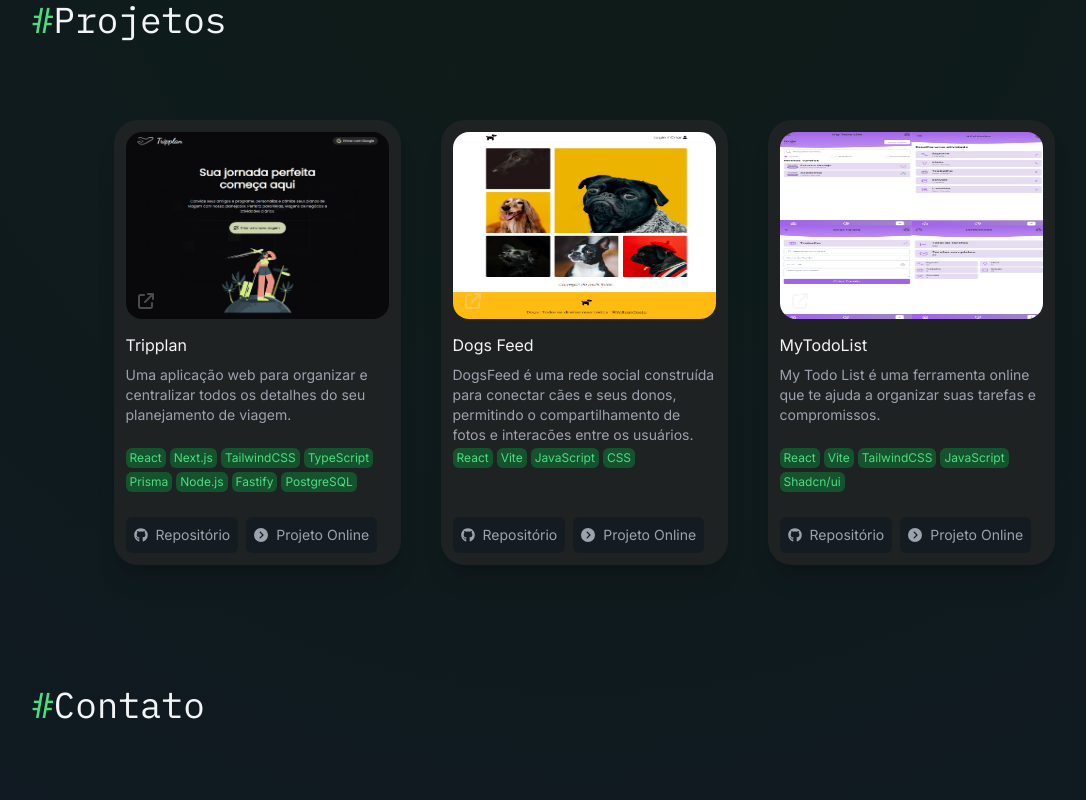
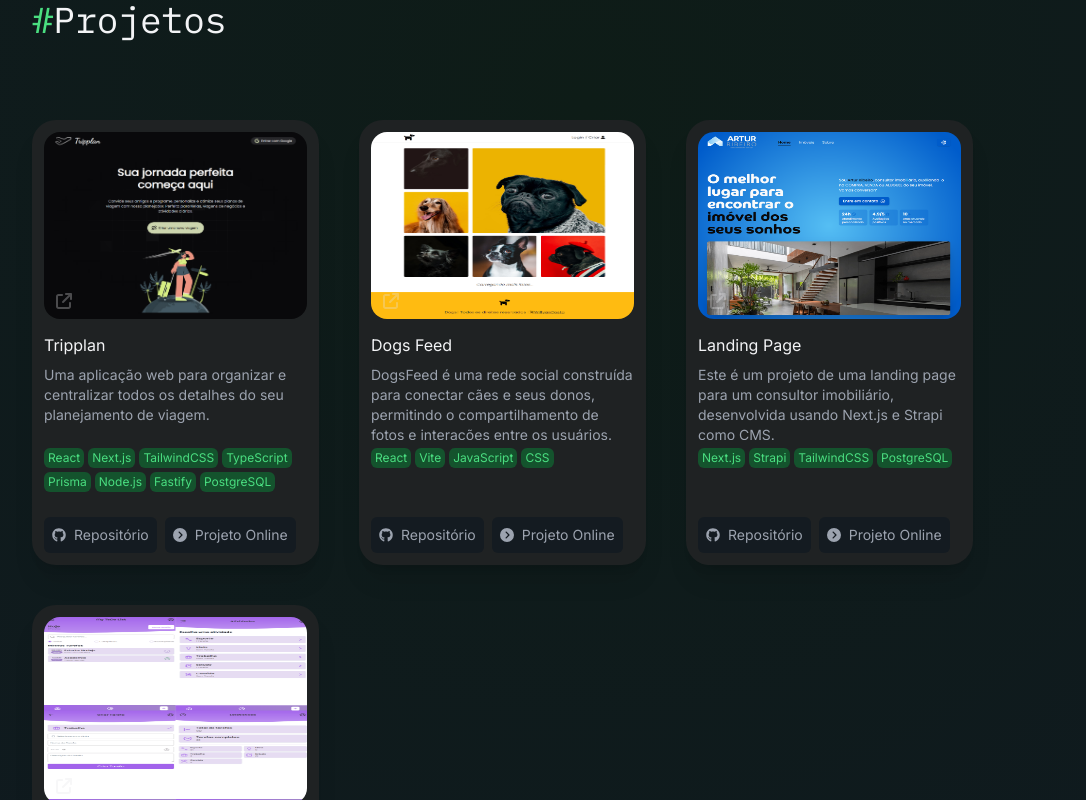
Before and after one commit to willyancr/myPortfolio, a Next.js app: page / in a window 1280 px wide. Shown: the part 1760-2560 px from the top of the page, without its empty margins (56-1142 px from the left). Built offline with nearby package versions, Linux system fonts and the light colour scheme.

Commit message:
feat: add new project

```diff
--- a/src/app/(myportfolio)/projetos/page.tsx
+++ b/src/app/(myportfolio)/projetos/page.tsx
@@ -1,5 +1,6 @@
 "use client";
 import CardDogsFeed from "@/app/components/cards-projetos/card-dogs-feed";
+import CardLandingPageArtur from "@/app/components/cards-projetos/card-landing-page-artur";
 import CardMyTodoList from "@/app/components/cards-projetos/card-mytodolist";
 import CardTripplan from "@/app/components/cards-projetos/card-tripplan";
 import { motion } from "framer-motion";
@@ -17,10 +18,11 @@ export default function ProjectPage() {
           whileInView={{ opacity: 1, x: 0 }}
           exit={{ opacity: 0, x: -100 }}
           transition={{ duration: 0.5 }}
-          className="flex flex-wrap items-center justify-center gap-10">
+          className="flex flex-wrap items-center gap-10">
 
           <CardTripplan />
           <CardDogsFeed />
+          <CardLandingPageArtur />
           <CardMyTodoList />
         </motion.div>
 
--- /dev/null
+++ b/src/app/components/cards-projetos/card-landing-page-artur.tsx
@@ -0,0 +1,80 @@
+"use client";
+import Image from "next/image";
+import { useState } from "react";
+import {
+  FaArrowUpRightFromSquare,
+  FaCircleChevronRight,
+  FaGithub,
+} from "react-icons/fa6";
+import Badge from "../badge";
+import ModalCardDogFeed from "./modal-card-dogs-feed";
+import ModalCardLandingPageArtur from "./modal-card-landing-page-artur";
+
+export default function CardLandingPageArtur() {
+  const [modalCard, setModalCard] = useState(false);
+
+  const handleModalCard = () => setModalCard(true);
+  const handleCloseModalCard = () => setModalCard(false);
+
+  return (
+    <div className="shadowCards relative h-[445px] w-[287px] rounded-3xl bg-cards p-3 shadow-xl transition duration-300">
+      <div className="flex flex-col gap-2">
+        <div className="relative w-full">
+          <button onClick={handleModalCard}>
+            <Image
+              src="/landing-page-artur.png"
+              alt="imagem da aplicação Tripplan"
+              width={287}
+              height={300}
+              quality={100}
+              className="h-[187px] rounded-2xl transition duration-300 hover:scale-105"
+            />
+
+            <FaArrowUpRightFromSquare className="absolute bottom-4 left-3 text-zinc-200/30" />
+          </button>
+        </div>
+
+        <span>Landing Page</span>
+
+        <span className="h-[75px] overflow-hidden text-sm text-gray-400">
+          Este é um projeto de uma landing page para um consultor imobiliário,
+          desenvolvida usando Next.js e Strapi como CMS.
+        </span>
+
+        <div className="mb-2 flex flex-wrap gap-1 text-xs">
+          <Badge>Next.js</Badge>
+          <Badge>Strapi</Badge>
+          <Badge>TailwindCSS</Badge>
+          <Badge>PostgreSQL</Badge>
+        </div>
+
+        <div className="absolute bottom-3 flex gap-2 text-sm text-gray-400">
+          <button className="flex items-center gap-2 rounded-md bg-[#101921]/70 p-2 transition duration-300 hover:bg-[#101921] hover:text-green-400">
+            <FaGithub />
+            <a
+              href="https://github.com/willyancr/landing-page-corretor-imobiliario"
+              target="_blank"
+              rel="noreferrer"
+            >
+              Repositório
+            </a>
+          </button>
+          <button className="flex items-center gap-2 rounded-md bg-[#101921]/70 p-2 transition duration-300 hover:bg-[#101921] hover:text-green-400">
+            <FaCircleChevronRight />
+            <a
+              href="https://artur-ribeiro.vercel.app/"
+              target="_blank"
+              rel="noreferrer"
+            >
+              Projeto Online
+            </a>
+          </button>
+        </div>
+      </div>
+
+      {modalCard && (
+        <ModalCardLandingPageArtur handleCloseModalCard={handleCloseModalCard} />
+      )}
+    </div>
+  );
+}
--- /dev/null
+++ b/src/app/components/cards-projetos/modal-card-landing-page-artur.tsx
@@ -0,0 +1,59 @@
+import Image from "next/image";
+import { FaXmark } from "react-icons/fa6";
+
+interface Props {
+  handleCloseModalCard: () => void;
+}
+
+export default function ModalCardLandingPageArtur({
+  handleCloseModalCard,
+}: Props) {
+  return (
+    <div className="fixed inset-0 z-50 flex items-center justify-center bg-black/70 text-zinc-300">
+      <div className="modalEffect h-[580px] w-[380px] space-y-6 overflow-y-auto rounded-xl bg-cards px-6 py-5 text-left drop-shadow-2xl sm:h-[840px] sm:w-[740px]">
+        <div className="flex items-center justify-between">
+          <span className="text-lg font-medium">Detalhes do projeto</span>
+          <button onClick={handleCloseModalCard}>
+            <FaXmark className="size-6" />
+          </button>
+        </div>
+        <Image
+          src="/landing-page-artur-imovel.png"
+          alt="imagem da aplicação Landing Page Artur"
+          width={740}
+          height={540}
+          quality={100}
+          className="rounded-lg"
+        />
+        <div className="flex flex-col gap-2">
+          <h1 className="text-2xl font-bold">
+            Landing Page - Consultor Imobiliário
+          </h1>
+          <p>
+            <strong>Landing Page</strong> é uma landing page para um consultor
+            imobiliário, desenvolvida usando Next.js e Strapi como CMS.
+          </p>
+          <h2 className="text-xl font-semibold mb-2">Tecnologias Utilizadas</h2>
+          <ul className="list-disc list-inside mb-4">
+            <li>Next.js 14</li>
+            <li>Strapi: CMS headless para gestão de conteúdo</li>
+            <li>Tailwind CSS: Estilização da interface</li>
+            <li>Axios: Para chamadas HTTP</li>
+            <li>Vercel: Para deploy do frontend</li>
+            <li>Render: Para deploy do backend Strapi</li>
+            <li>PostgreSQL: Banco de dados utilizado no Strapi</li>
+          </ul>
+
+          <h2 className="text-xl font-semibold mb-2">Funcionalidades</h2>
+          <ul className="list-disc list-inside">
+            <li>Listagem de Imóveis: Mostra todos os imóveis e galerias de fotos.</li>
+            <li>Listagem de Imóveis em destaque: Mostra os imóveis com destaque.</li>
+            <li>Imóvel por Slug: Busca e exibe detalhes de um imóvel específico por meio do slug.</li>
+            <li>Upload de Imagens: Upload e exibição de imagens de imóveis com suporte a múltiplos formatos e tamanhos.</li>
+            <li>Busca por imóveis por categorias: Campos de pesquisa de imóveis por categorias</li>
+          </ul>
+        </div>
+      </div>
+    </div>
+  );
+}
--- a/tailwind.config.ts
+++ b/tailwind.config.ts
@@ -25,6 +25,7 @@ const config: Config = {
       boxShadow: {
         button: '0px 0px 68px 7px rgba(5, 150, 105, 0.4)',
       },
+
     },
   },
   plugins: [],
```
Also changed, not shown: public/landing-page-artur-imovel.png (added), public/landing-page-artur.png (added).
